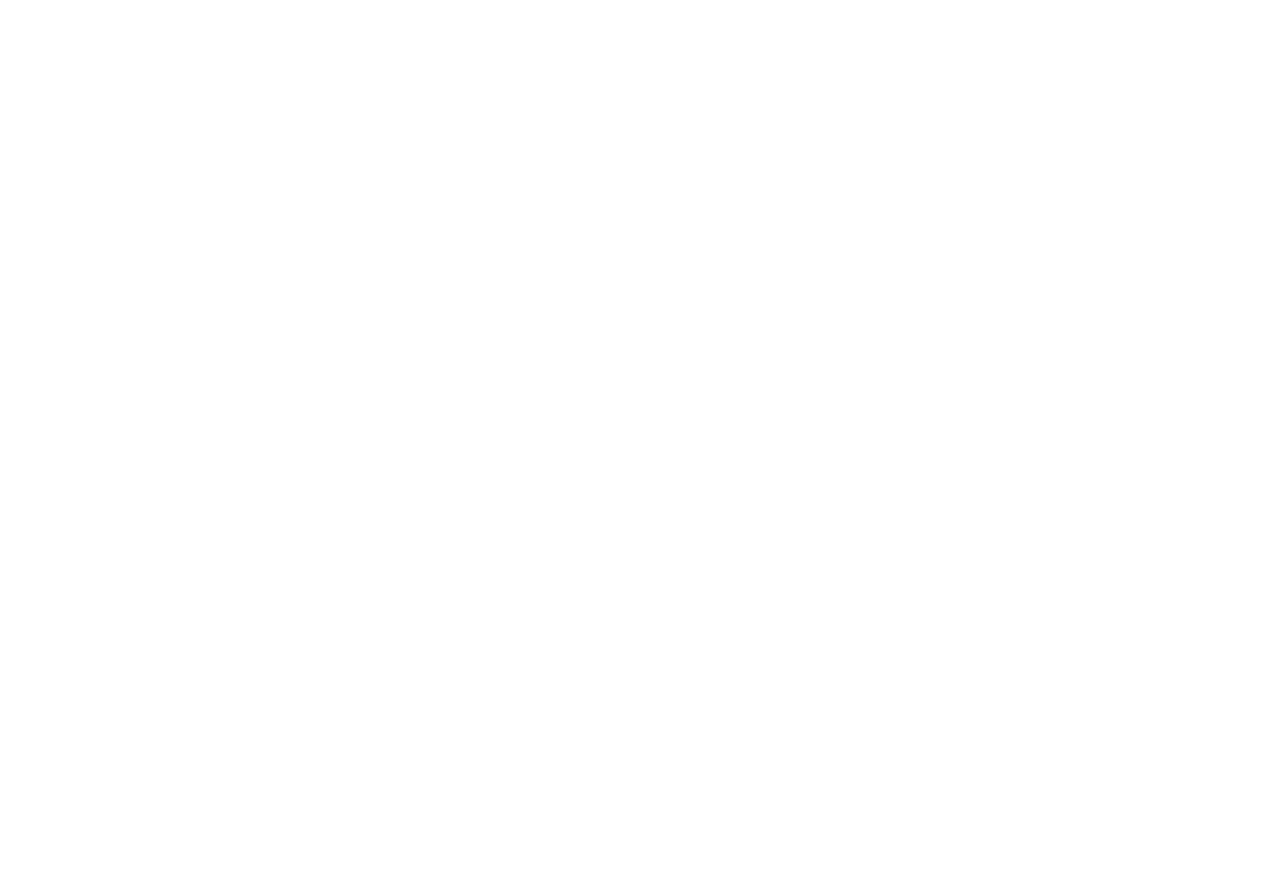
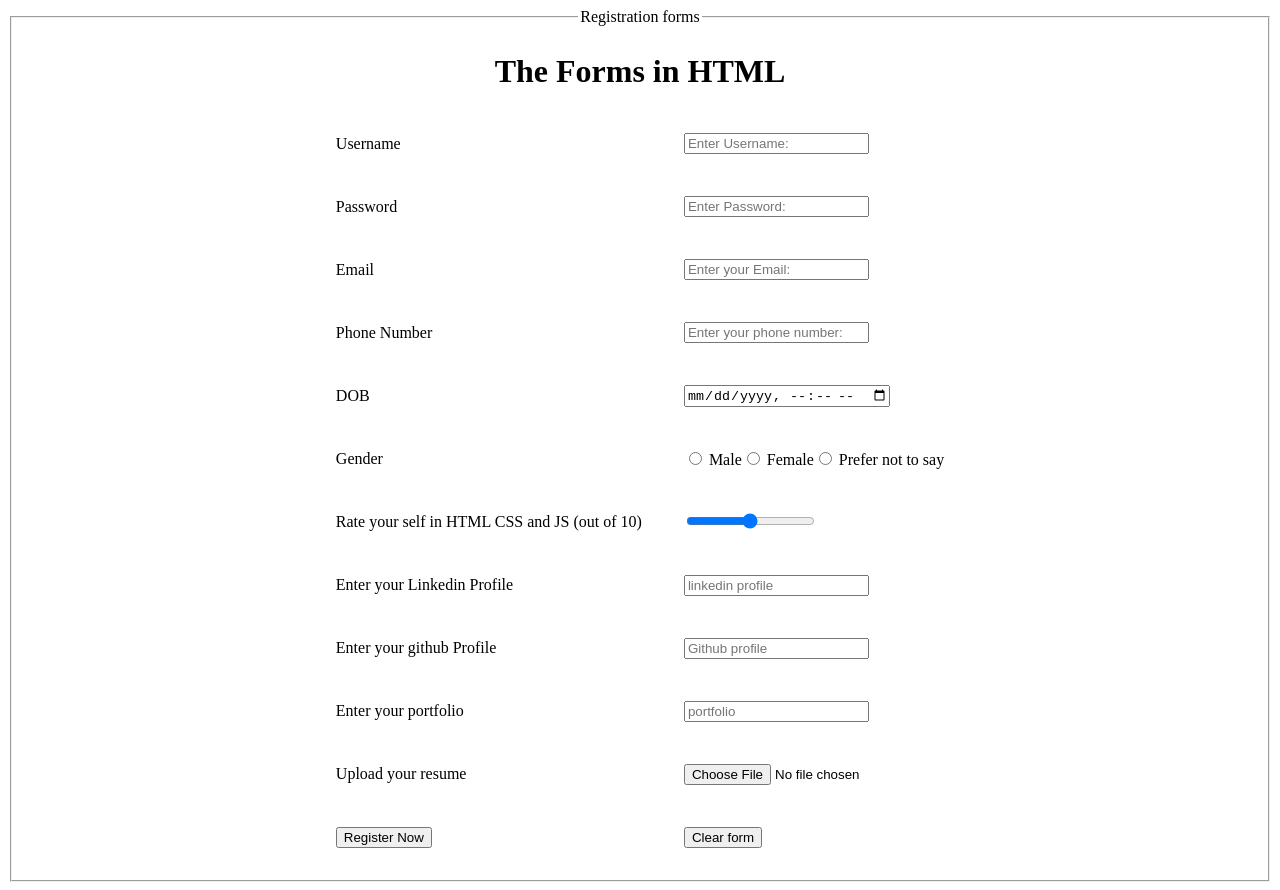
Before and after one commit to Challa1549/Code_Files, a plain HTML site: page 26-02-26/26-02-26.html in a window 1280 px wide. Before the commit the page ends 800 px from the top, so only its background shows below. Drawn offline with Linux system fonts and the light colour scheme.

Commit message:
Day - 03

```diff
--- a/26-02-26/26-02-26.html
+++ b/26-02-26/26-02-26.html
@@ -0,0 +1,66 @@
+<!doctype HTML>
+<html>
+<head>
+<title> Forms </title>
+</head>
+<body>
+<center>
+<fieldset width="30">
+<legend align="center"> Registration forms </legend>
+<h1><b>The Forms in HTML</b></h1>
+<table cellpadding = "20" cellspacing = "2">
+<form action = "https://hooks.zapier.com/hooks/catch/26605075/u0teiza/" method = "POST">
+<tr>
+<td><label> Username </label></td>
+<td><input type = "text" placeholder = "Enter Username:" required></td>
+</tr>
+<tr>
+<td><label> Password </label></td>
+<td><input type = "password" placeholder = "Enter Password:" required></td>
+</tr>
+<tr>
+<td><label> Email </label></td>
+<td><input type = "email" placeholder = "Enter your Email:" required></td>
+</tr>
+<tr>
+<td><label> Phone Number </label></td>
+<td><input type = "number" placeholder = "Enter your phone number:" required></td>
+</tr>
+<tr>
+<td><label> DOB </label></td>
+<td><input type = "datetime-local" placeholder = "Enter your Date of Birth:"></td>
+</tr>
+<tr>
+<td><label> Gender </label></td>
+<td><input type = "radio" name = "gen"> Male<input type = "radio" name = "gen"> Female<input type = "radio" name = "gen"> Prefer not to say</td>
+</tr>
+<tr>
+<td><label> Rate your self in HTML CSS and JS (out of 10)</label></td>
+<td><input type = "range" min = "0" max = "10"></td>
+</tr>
+<tr>
+<td><label> Enter your Linkedin Profile</label></td>
+<td><input type = "url" placeholder = "linkedin profile"></td>
+</tr>
+<tr>
+<td><label> Enter your github Profile</label></td>
+<td><input type = "url" placeholder = "Github profile"></td>
+</tr>
+<tr>
+<td><label> Enter your portfolio</label></td>
+<td><input type = "url" placeholder = "portfolio"></td>
+</tr>
+<tr>
+<td><label> Upload your resume </label></td>
+<td><input type = "file" placeholder = "Upload your resume:" required></td>
+</tr>
+<tr>
+<td><input type = "submit" value = "Register Now"></td>
+<td><input type = "Reset" value = "Clear form"></td>
+</tr>
+</form>
+</table>
+</fieldset>
+</center>
+</body>
+</html>
```
Also changed, not shown: 26-02-26/forms.html (line endings or trailing spaces).
